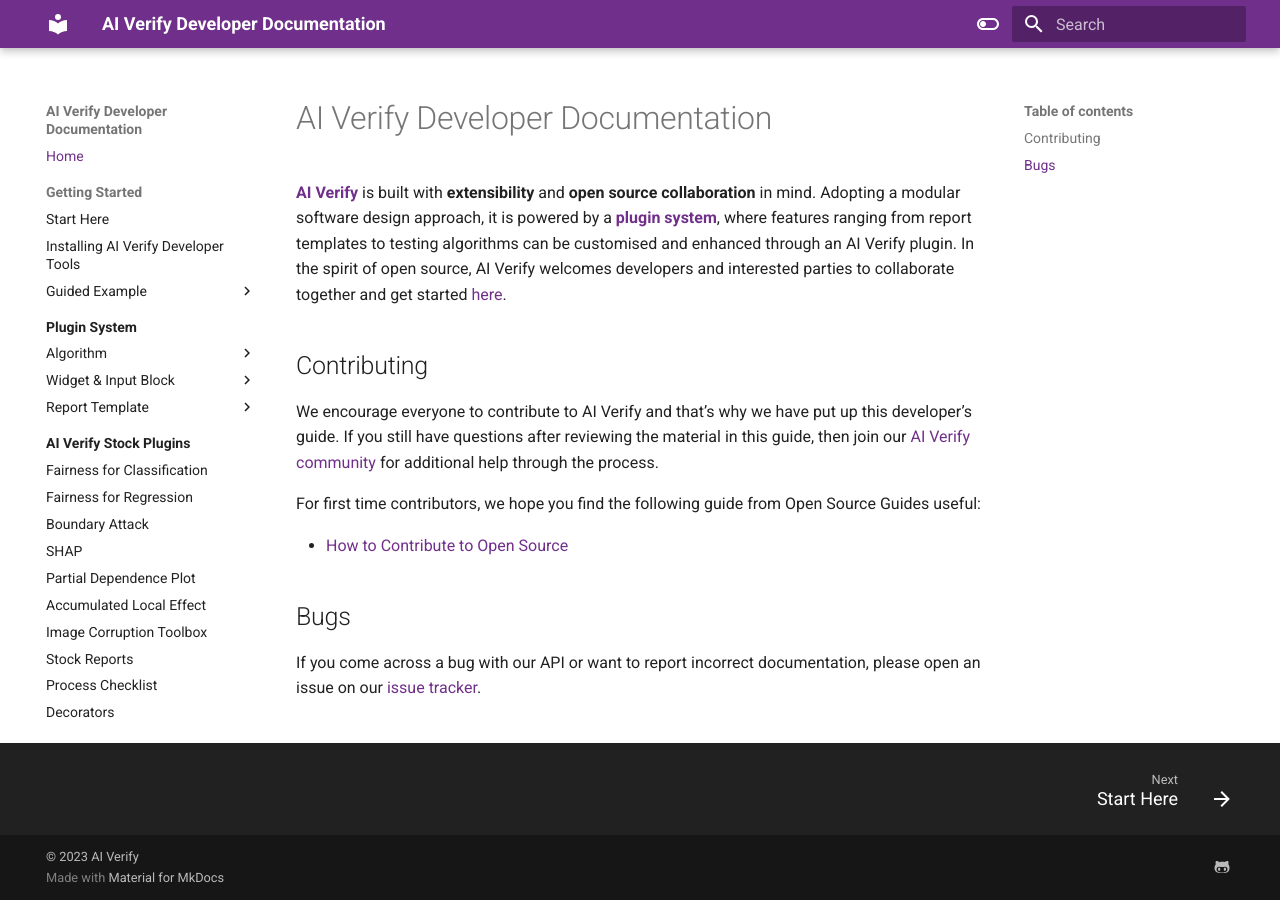
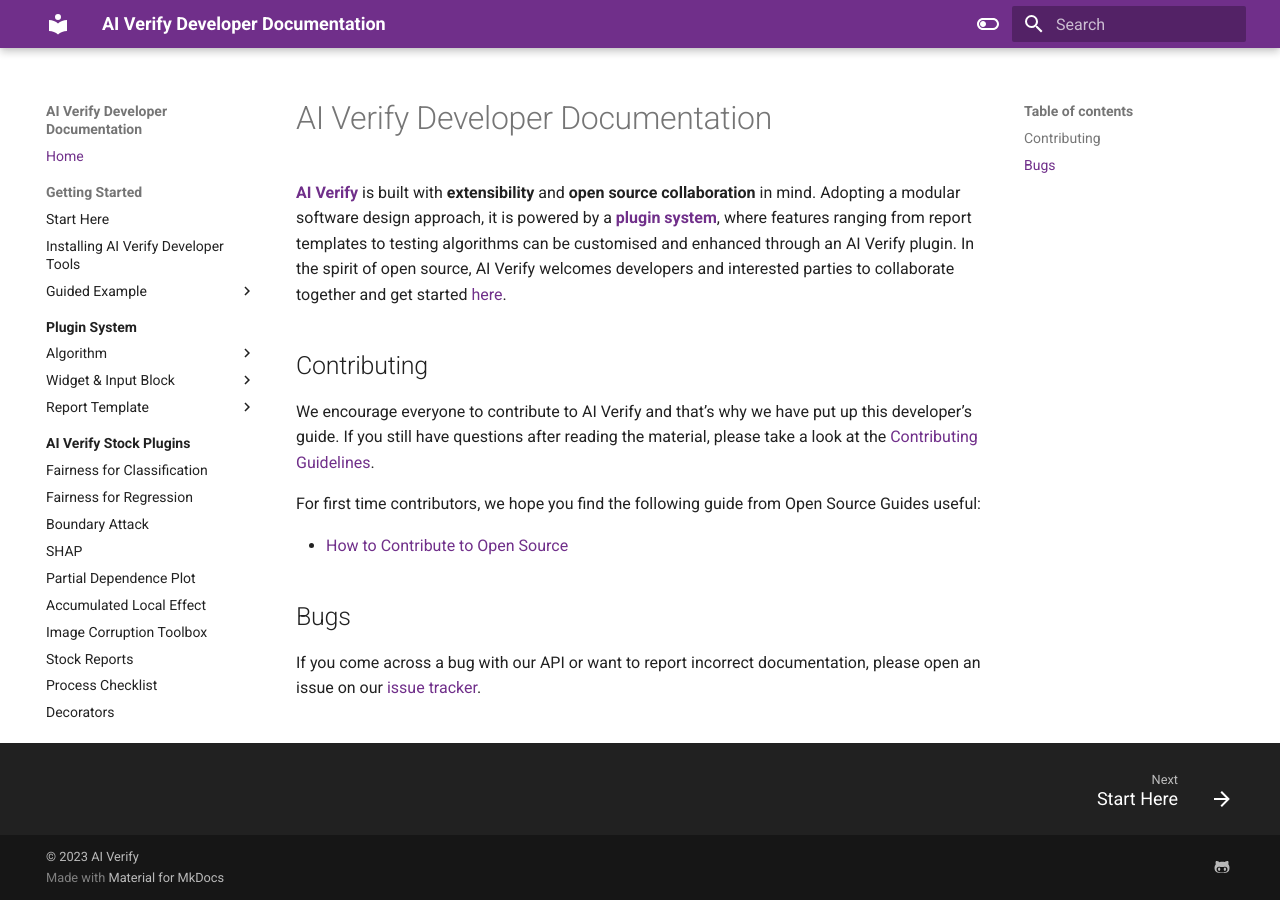
Before and after one commit to aiverify-foundation/aiverify-developer-tools, an MkDocs documentation site: the page built from docs/index.md, in a window 1280 px wide. Built offline with MkDocs 1.6.1 and Material for MkDocs 9.7.7, drawn with Linux system fonts in a browser that asks for light colours.

Commit message:
updated contributing guidelines

```diff
--- a/docs/index.md
+++ b/docs/index.md
@@ -3,7 +3,7 @@
 [**AI Verify**](https://github.com/IMDA-BTG/aiverify) is built with **extensibility** and **open source collaboration** in mind. Adopting a modular software design approach, it is powered by a [**plugin system**](./guided_example/introduction_to_plugins.md), where features ranging from report templates to testing algorithms can be customised and enhanced through an AI Verify plugin. In the spirit of open source, AI Verify welcomes developers and interested parties to collaborate together and get started [here](./getting_started/start_here.md).
 
 ## Contributing
-We encourage everyone to contribute to AI Verify and that’s why we have put up this developer’s guide. If you still have questions after reviewing the material in this guide, then join our [AI Verify community](#join-the-community) for additional help through the process.
+We encourage everyone to contribute to AI Verify and that’s why we have put up this developer’s guide. If you still have questions after reading the material, please take a look at the [Contributing Guidelines](https://github.com/IMDA-BTG/aiverify-developer-tools/blob/main/Contributor.md).
 
 For first time contributors, we hope you find the following guide from Open Source Guides useful:
 
```
